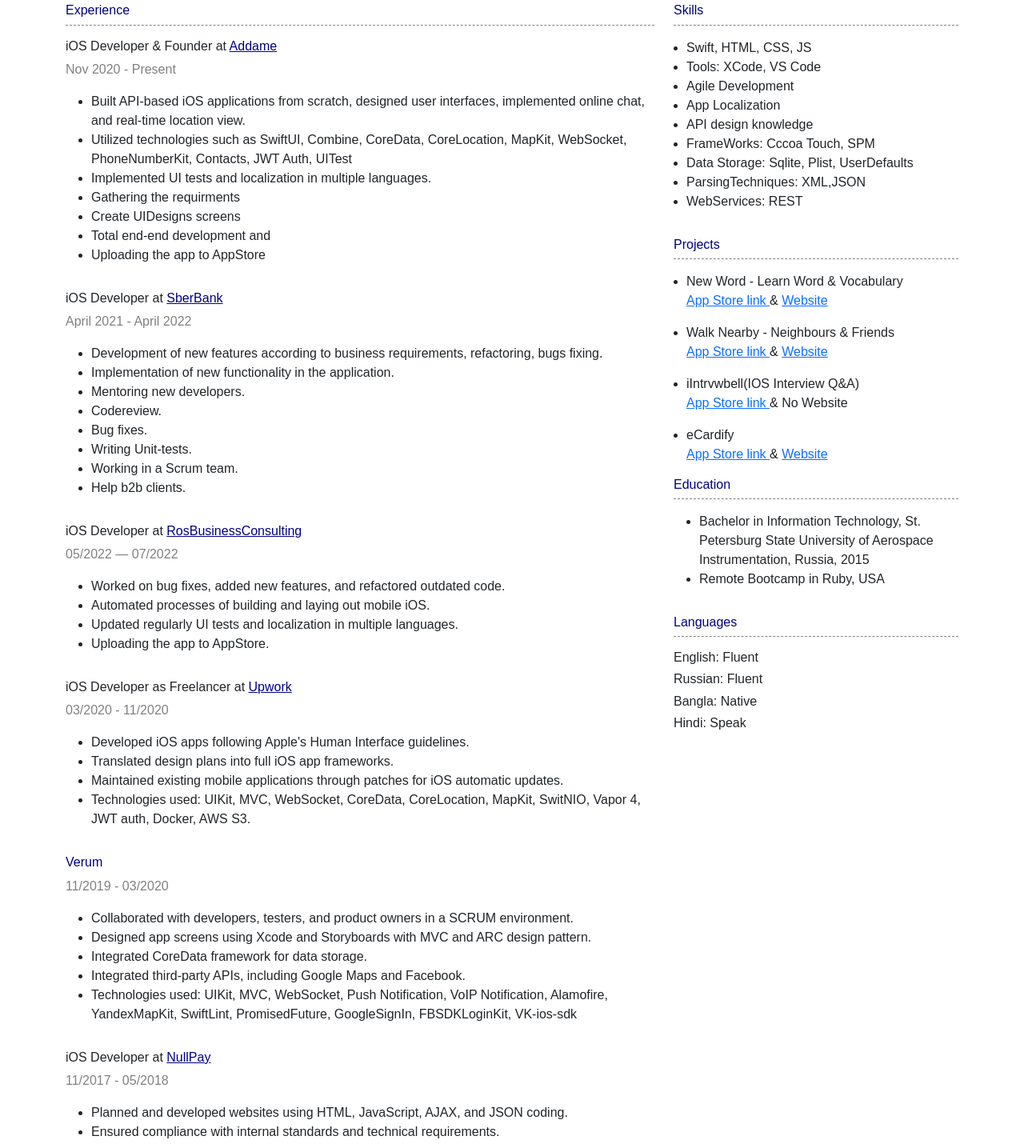
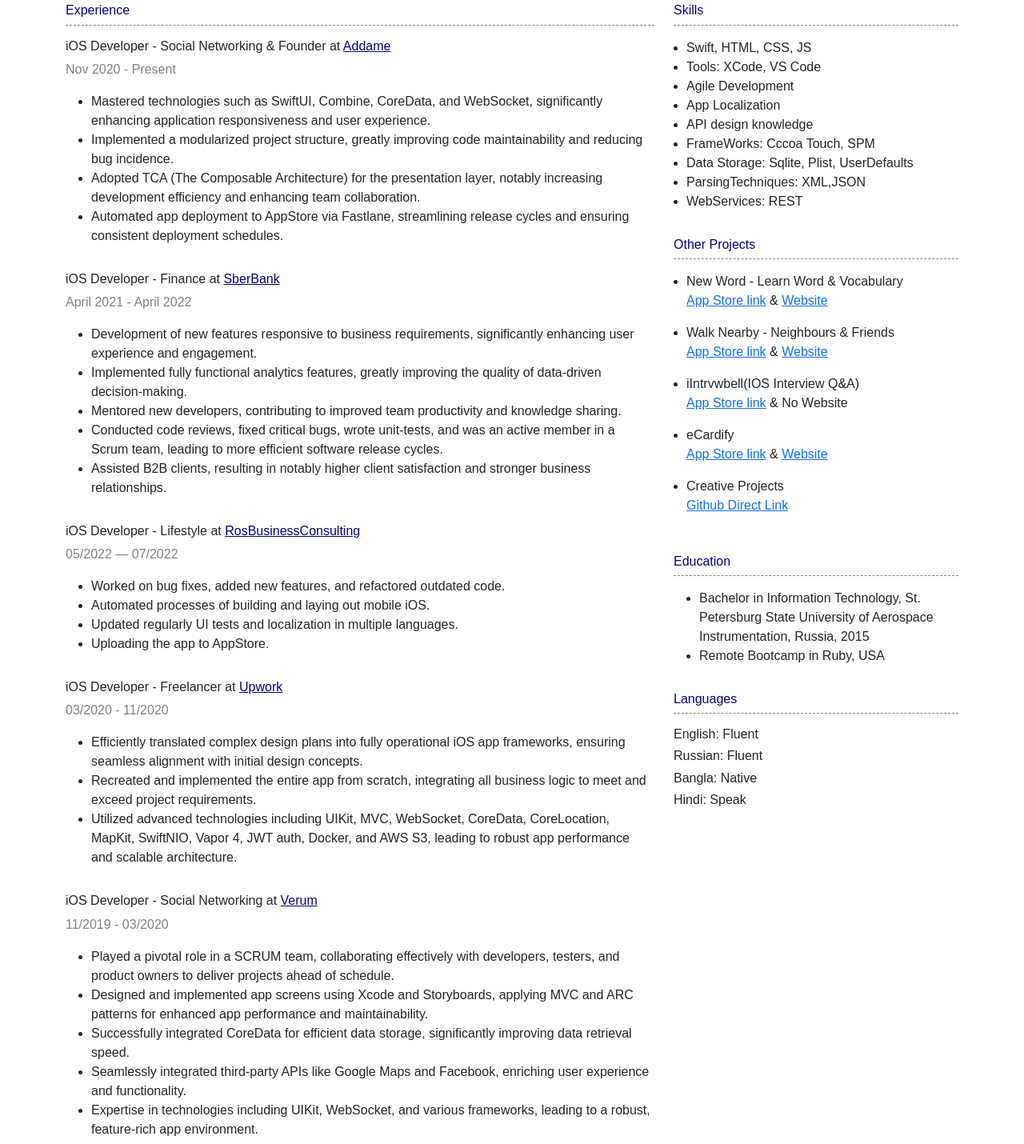
Before and after one commit to AddaMeSPB/AddaMeSPB.github.io, a plain HTML site: page saroar_khandoker_cv.html in a window 1280 px wide. Shown: the part 462-1892 px from the top of the page at 80% size. Drawn offline with nearby package versions, Linux system fonts and the light colour scheme.

Commit message:
Update saroar_khandoker_cv.html

```diff
--- a/saroar_khandoker_cv.html
+++ b/saroar_khandoker_cv.html
@@ -132,37 +132,31 @@
                   <h6 class="section-title" style="color: navy;">Experience</h6>
                   <!-- Experience Item -->
                   <div class="experience-item">
-                     <h6>iOS Developer & Founder at <a href="http://addame.com" target="_blank" rel="noopener noreferrer" class="experience-company">Addame</a>
-                     </h6>
+                    <h6>iOS Developer - Social Networking & Founder at <a href="http://addame.com" target="_blank" rel="noopener noreferrer" class="experience-company">Addame</a></h6>
                     <span class="experience-date">Nov 2020 - Present</span>
                     <ul class="experience-details">
-                        <li>Built API-based iOS applications from scratch, designed user interfaces, implemented online chat, and real-time location view.</li>
-                        <li>Utilized technologies such as SwiftUI, Combine, CoreData, CoreLocation, MapKit, WebSocket, PhoneNumberKit, Contacts, JWT Auth, UITest</li>
-                        <li>Implemented UI tests and localization in multiple languages.</li>
-                        <li>Gathering the requirments</li>
-                        <li>Create UIDesigns screens</li>
-                        <li>Total end-end development and</li>
-                        <li>Uploading the app to AppStore</li>
+                        <li>Mastered technologies such as SwiftUI, Combine, CoreData, and WebSocket, significantly enhancing application responsiveness and user experience.</li>
+                        <li>Implemented a modularized project structure, greatly improving code maintainability and reducing bug incidence.</li>
+                        <li>Adopted TCA (The Composable Architecture) for the presentation layer, notably increasing development efficiency and enhancing team collaboration.</li>
+                        <li>Automated app deployment to AppStore via Fastlane, streamlining release cycles and ensuring consistent deployment schedules.</li>
                     </ul>
                 </div>
+
                   <div class="experience-item">
-                     <h6>iOS Developer at <a href="https://www.sberbank.com/" target="_blank" rel="noopener noreferrer" class="experience-company">SberBank</a>
+                     <h6>iOS Developer - Finance at <a href="https://www.sberbank.com/" target="_blank" rel="noopener noreferrer" class="experience-company">SberBank</a>
                      </h6>
                      <span class="experience-date">April 2021 - April 2022</span>
                      <ul class="experience-details">
-                        <li>Development of new features according to business requirements, refactoring, bugs fixing.</li>
-                        <li>Implementation of new functionality in the application.</li>
-                        <li>Mentoring new developers.</li>
-                        <li>Codereview.</li>
-                        <li>Bug fixes.</li>
-                        <li>Writing Unit-tests.</li>
-                        <li>Working in a Scrum team.</li>
-                        <li>Help b2b clients.</li>
+                        <li>Development of new features responsive to business requirements, significantly enhancing user experience and engagement.</li>
+                        <li>Implemented fully functional analytics features, greatly improving the quality of data-driven decision-making.</li>
+                        <li>Mentored new developers, contributing to improved team productivity and knowledge sharing.</li>
+                        <li>Conducted code reviews, fixed critical bugs, wrote unit-tests, and was an active member in a Scrum team, leading to more efficient software release cycles.</li>
+                        <li>Assisted B2B clients, resulting in notably higher client satisfaction and stronger business relationships.</li>
                     </ul>
                   </div>
                   <!-- Experience Item -->
                   <div class="experience-item">
-                     <h6>iOS Developer at <a href="http://www.rbc.ru/vacancies" target="_blank" rel="noopener noreferrer" class="experience-company">RosBusinessConsulting</a>
+                     <h6>iOS Developer - Lifestyle at <a href="http://www.rbc.ru/vacancies" target="_blank" rel="noopener noreferrer" class="experience-company">RosBusinessConsulting</a>
                      </h6>
                      <span class="experience-date">05/2022 — 07/2022</span>
                      <ul class="experience-details">
@@ -174,28 +168,29 @@
                   </div>
                   <!-- Experience Item -->
                   <div class="experience-item">
-                     <h6>iOS Developer as Freelancer at <a href="http://upwork.com" target="_blank" rel="noopener noreferrer" class="experience-company">Upwork</a>
-                     </h6>
+                    <h6>iOS Developer - Freelancer at <a href="http://upwork.com" target="_blank" rel="noopener noreferrer" class="experience-company">Upwork</a></h6>
                     <span class="experience-date">03/2020 - 11/2020</span>
                     <ul class="experience-details">
-                        <li>Developed iOS apps following Apple's Human Interface guidelines.</li>
-                        <li>Translated design plans into full iOS app frameworks.</li>
-                        <li>Maintained existing mobile applications through patches for iOS automatic updates.</li>
-                        <li>Technologies used: UIKit, MVC, WebSocket, CoreData, CoreLocation, MapKit, SwitNIO, Vapor 4, JWT auth, Docker, AWS S3.</li>
+                        <li>Efficiently translated complex design plans into fully operational iOS app frameworks, ensuring seamless alignment with initial design concepts.</li>
+                        <li>Recreated and implemented the entire app from scratch, integrating all business logic to meet and exceed project requirements.</li>
+                        <li>Utilized advanced technologies including UIKit, MVC, WebSocket, CoreData, CoreLocation, MapKit, SwiftNIO, Vapor 4, JWT auth, Docker, and AWS S3, leading to robust app performance and scalable architecture.</li>
+                    </ul>
+
+                  </div>
+                  <!-- Experience Item -->
+                  <!-- Experience Item -->
+                <div class="experience-item">
+                    <h6>iOS Developer - Social Networking at <a href="https://www.linkedin.com/company/verumlabs-software/" target="_blank" rel="noopener noreferrer" class="experience-company">Verum</a></h6>
+                    <span class="experience-date">11/2019 - 03/2020</span>
+                    <ul class="experience-details">
+                        <li>Played a pivotal role in a SCRUM team, collaborating effectively with developers, testers, and product owners to deliver projects ahead of schedule.</li>
+                        <li>Designed and implemented app screens using Xcode and Storyboards, applying MVC and ARC patterns for enhanced app performance and maintainability.</li>
+                        <li>Successfully integrated CoreData for efficient data storage, significantly improving data retrieval speed.</li>
+                        <li>Seamlessly integrated third-party APIs like Google Maps and Facebook, enriching user experience and functionality.</li>
+                        <li>Expertise in technologies including UIKit, WebSocket, and various frameworks, leading to a robust, feature-rich app environment.</li>
                     </ul>
                 </div>
-                  <!-- Experience Item -->
-                  <div class="experience-item">
-                     <h6 iOS Developer at class="experience-company">Verum</h6>
-                     <span class="experience-date">11/2019 - 03/2020</span>
-                     <ul class="experience-details">
-                        <li>Collaborated with developers, testers, and product owners in a SCRUM environment.</li>
-                        <li>Designed app screens using Xcode and Storyboards with MVC and ARC design pattern.</li>
-                        <li>Integrated CoreData framework for data storage.</li>
-                        <li>Integrated third-party APIs, including Google Maps and Facebook.</li>
-                        <li>Technologies used: UIKit, MVC, WebSocket, Push Notification, VoIP Notification, Alamofire, YandexMapKit, SwiftLint, PromisedFuture, GoogleSignIn, FBSDKLoginKit, VK-ios-sdk</li>
-                     </ul>
-                  </div>
+
                   <!-- Experience Item -->
                   <div class="experience-item">
                      <h6>iOS Developer at <a href="https://hh.ru/employer/2744107" target="_blank" rel="noopener noreferrer" class="experience-company">NullPay</a>
@@ -257,22 +252,41 @@
                </div>
                <!-- Projects -->
                <div class="section">
-                  <h6 class="section-title">Projects</h6>
+                <h6 class="section-title">Other Projects</h6>
                 <ul class="section-list project-list">
-                     <li style="float: left;"> New Word - Learn Word & Vocabulary <br>
-                        <a href="https://apps.apple.com/us/app/new-word-learn-word-vocabulary/id1619504857" target="_blank" rel="noopener noreferrer"> App Store link </a> & <a href="https://words.addame.com/words" target="_blank" rel="noopener noreferrer"> Website </a>
+                    <li style="float: left;">New Word - Learn Word & Vocabulary<br>
+                        <a href="https://apps.apple.com/us/app/new-word-learn-word-vocabulary/id1619504857" target="_blank" rel="noopener noreferrer">App Store link</a> &
+                        <a href="https://words.addame.com/words" target="_blank" rel="noopener noreferrer">Website</a>
                     </li>
-                     <li style="float: left;"> Walk Nearby - Neighbours & Friends <br>
-                        <a href="https://apps.apple.com/us/app/walk-nearby-neighbours-friends/id1538487173" target="_blank" rel="noopener noreferrer"> App Store link </a> & <a href="https://addame.com" target="_blank" rel="noopener noreferrer"> Website </a>
+
+                    <li style="float: left;">Walk Nearby - Neighbours & Friends<br>
+                        <a href="https://apps.apple.com/us/app/walk-nearby-neighbours-friends/id1538487173" target="_blank" rel="noopener noreferrer">App Store link</a> &
+                        <a href="https://addame.com" target="_blank" rel="noopener noreferrer">Website</a>
                     </li>
-                     <li style="float: left;"> iIntrvwbell(IOS Interview Q&A) <br>
-                        <a href="https://apps.apple.com/us/app/iintrvwbell/id6457363081" target="_blank" rel="noopener noreferrer"> App Store link </a> & No Website
+
+                    <div style="clear: both;"></div> <!-- Clearing float after every two items for better layout -->
+
+                    <li style="float: left;">iIntrvwbell(IOS Interview Q&A)<br>
+                        <a href
+                        <a href="https://apps.apple.com/us/app/iintrvwbell/id6457363081" target="_blank" rel="noopener noreferrer">App Store link</a> & No Website
                     </li>
-                     <li style="float: left;"> eCardify <br>
-                        <a href="https://apps.apple.com/pt/app/ecardify/id6452084315?l=en-GB" target="_blank" rel="noopener noreferrer"> App Store link </a> & <a href="https://ecardify.addame.com" target="_blank" rel="noopener noreferrer"> Website </a>
+
+                    <li style="float: left;">eCardify<br>
+                        <a href="https://apps.apple.com/pt/app/ecardify/id6452084315?l=en-GB" target="_blank" rel="noopener noreferrer">App Store link</a> &
+                        <a href="https://ecardify.addame.com" target="_blank" rel="noopener noreferrer">Website</a>
                     </li>
+
+                    <div style="clear: both;"></div> <!-- Clearing float for consistent layout -->
+
+                    <li style="float: left;">
+                        Creative Projects<br>
+                        <a href="https://github.com/saroar/Portfolio" target="_blank" rel="noopener noreferrer">Github Direct Link</a>
+                    </li>
+
+                    <div style="clear: both;"></div> <!-- Clearing float at the end -->
                 </ul>
             </div>
+
                <!-- Education -->
                <div class="section" style="clear:both;">
                   <h6 class="section-title">Education</h6>
```
Lines whose indentation alone changed are shown as unchanged.
